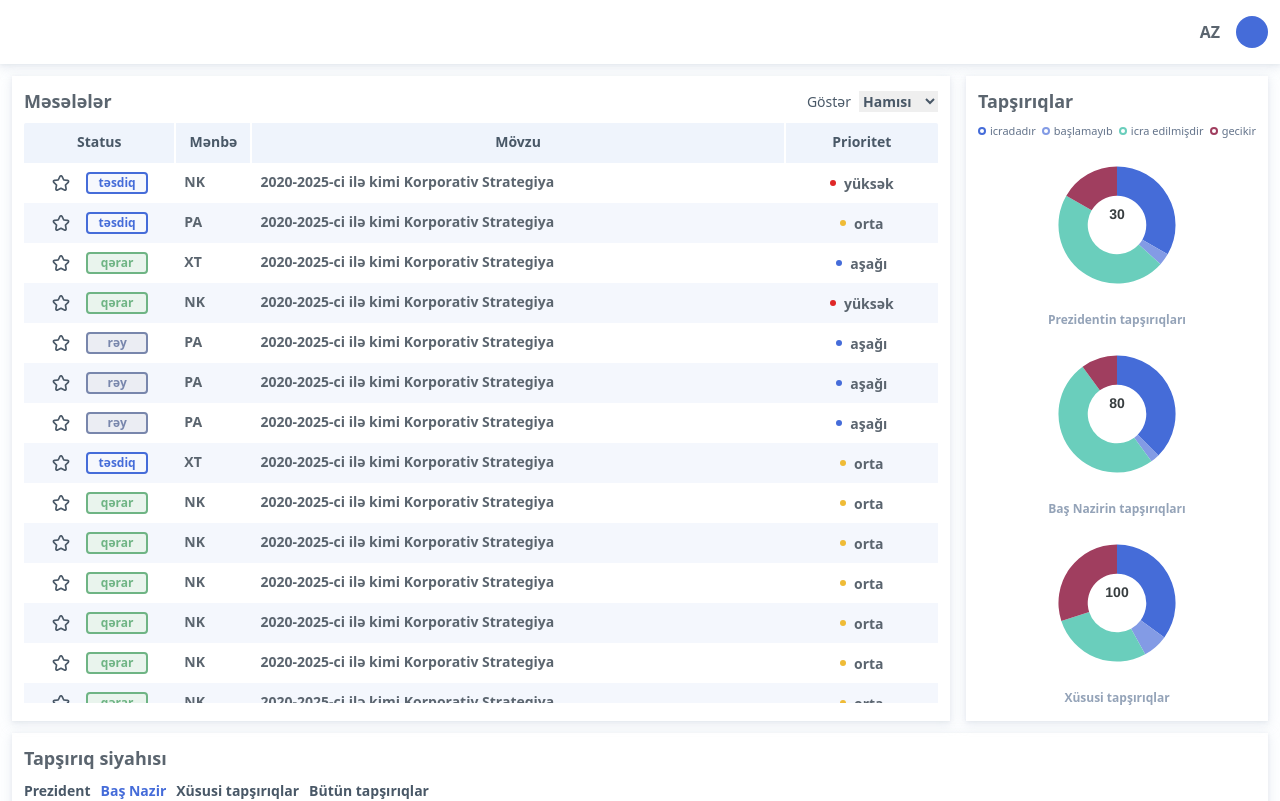
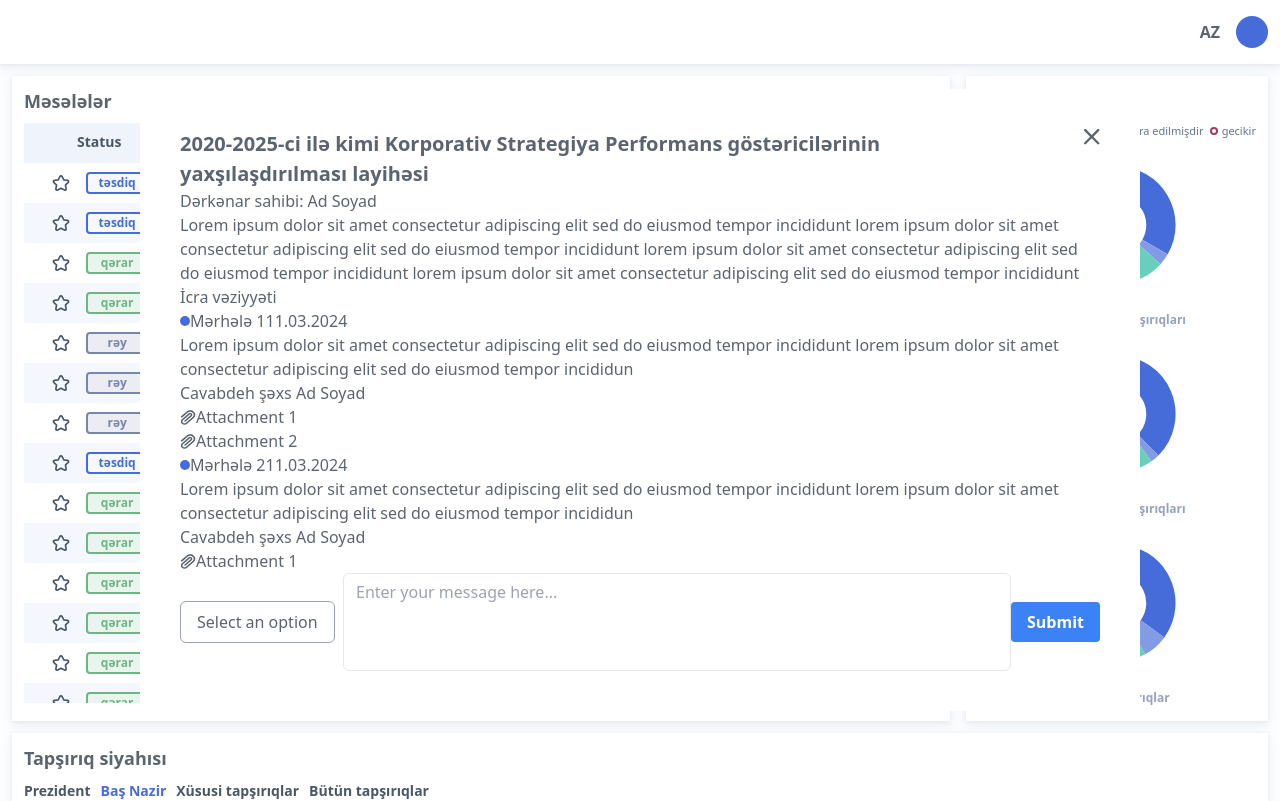
Before and after one commit to RahimliZakir/task-management-project-aih, a React (Vite) app: page / in a window 1280 px wide. Shown: the top 801 px of the page. Built offline with nearby package versions, Linux system fonts and the light colour scheme.

Commit message:
Modal Task Structure Created

```diff
--- a/src/App.tsx
+++ b/src/App.tsx
@@ -2,6 +2,7 @@ import Header from "./components/layouts/Header/Index";
 import ChartTask from "./components/pages/ChartTask/Index";
 import ListTask from "./components/pages/ListTask/Index";
 import SelectedTask from "./components/pages/SelectedTask/Index";
+import ModalTask from "./components/shared/ModalTask/Index";
 
 const App = () => {
   return (
@@ -15,6 +16,7 @@ const App = () => {
           </div>
         </section>
         <ListTask />
+        <ModalTask />
       </main>
     </>
   );
--- a/src/assets/scss/style.scss
+++ b/src/assets/scss/style.scss
@@ -33,8 +33,12 @@ td {
   @apply flex flex-wrap;
 }
 
+.center-non-static {
+  @apply top-1/2 left-1/2 -translate-x-1/2 -translate-y-1/2;
+}
+
 .priority {
-  @apply inline-block rounded-full w-[6px] h-[6px];
+  @apply inline-block rounded-full;
 }
 
 .priority-high {
--- a/src/components/pages/ListTask/Index.tsx
+++ b/src/components/pages/ListTask/Index.tsx
@@ -47,7 +47,7 @@ const ListTask = () => {
 
         <div className="list-task-list">
           <div className="flex items-center">
-            <span className="priority bg-alizarin-crimson-normal"></span>
+            <span className="priority w-[9px] h-[9px] bg-alizarin-crimson-normal"></span>
             <div className="ml-3">
               <h6 className="text-[14px] font-semibold">
                 2022‒2026-cı illər üçün inkişaf Strategiyası
@@ -71,7 +71,7 @@ const ListTask = () => {
         </div>
         <div className="list-task-list">
           <div className="flex items-center">
-            <span className="priority bg-ghost"></span>
+            <span className="priority w-[9px] h-[9px] bg-ghost"></span>
             <div className="ml-3">
               <h6 className="text-[14px] font-semibold">
                 2022‒2026-cı illər üçün inkişaf Strategiyası
@@ -95,7 +95,7 @@ const ListTask = () => {
         </div>
         <div className="list-task-list">
           <div className="flex items-center">
-            <span className="priority bg-royal-blue"></span>
+            <span className="priority w-[9px] h-[9px] bg-royal-blue"></span>
             <div className="ml-3">
               <h6 className="text-[14px] font-semibold">
                 2022‒2026-cı illər üçün inkişaf Strategiyası
@@ -119,7 +119,7 @@ const ListTask = () => {
         </div>
         <div className="list-task-list">
           <div className="flex items-center">
-            <span className="priority bg-ghost"></span>
+            <span className="priority w-[9px] h-[9px] bg-ghost"></span>
             <div className="ml-3">
               <h6 className="text-[14px] font-semibold">
                 2022‒2026-cı illər üçün inkişaf Strategiyası
@@ -143,7 +143,7 @@ const ListTask = () => {
         </div>
         <div className="list-task-list">
           <div className="flex items-center">
-            <span className="priority bg-alizarin-crimson-normal"></span>
+            <span className="priority w-[9px] h-[9px] bg-alizarin-crimson-normal"></span>
             <div className="ml-3">
               <h6 className="text-[14px] font-semibold">
                 2022‒2026-cı illər üçün inkişaf Strategiyası
--- a/src/components/pages/SelectedTask/Index.tsx
+++ b/src/components/pages/SelectedTask/Index.tsx
@@ -128,7 +128,9 @@ const SelectedTask = () => {
                   </td>
                   <td className="selected-task-td w-2/12 font-semibold flex items-center justify-center">
                     <span
-                      className={`${getPriorityType(item.priority.type)} mr-2`}
+                      className={`${getPriorityType(
+                        item.priority.type
+                      )} w-[6px] h-[6px] mr-2`}
                     ></span>
                     {item.priority.content}
                   </td>
--- /dev/null
+++ b/src/components/shared/ModalTask/Index.tsx
@@ -0,0 +1,123 @@
+import times from "../../../assets/svg/times.svg";
+import paperclip from "../../../assets/svg/paperclip.svg";
+
+const ModalTask = () => {
+  return (
+    <div className="fixed center-non-static w-[1000px] z-50">
+      <div className="p-10 bg-white rounded-[4px]">
+        <div className="flex items-start">
+          <div className="w-11/12">
+            <h2 className="font-bold text-[20px]">
+              2020-2025-ci ilə kimi Korporativ Strategiya Performans
+              göstəricilərinin yaxşılaşdırılması layihəsi
+            </h2>
+          </div>
+          <div className="w-1/12 flex justify-end">
+            <div className="w-[16px] cursor-pointer">
+              <img className="w-full h-[16px]" src={times} alt="Times" />
+            </div>
+          </div>
+        </div>
+        <h6>
+          Dərkənar sahibi: <span>Ad Soyad</span>
+        </h6>
+        <p>
+          Lorem ipsum dolor sit amet consectetur adipiscing elit sed do eiusmod
+          tempor incididunt lorem ipsum dolor sit amet consectetur adipiscing
+          elit sed do eiusmod tempor incididunt lorem ipsum dolor sit amet
+          consectetur adipiscing elit sed do eiusmod tempor incididunt lorem
+          ipsum dolor sit amet consectetur adipiscing elit sed do eiusmod tempor
+          incididunt
+        </p>
+
+        <h5>İcra vəziyyəti</h5>
+
+        <div>
+          <div>
+            <div className="flex items-center">
+              <span className="priority priority-low w-[10px] h-[10px]"></span>
+              <h6>Mərhələ 1</h6>
+              <span>11.03.2024</span>
+            </div>
+            <p>
+              Lorem ipsum dolor sit amet consectetur adipiscing elit sed do
+              eiusmod tempor incididunt lorem ipsum dolor sit amet consectetur
+              adipiscing elit sed do eiusmod tempor incididun
+            </p>
+            <h6>
+              Cavabdeh şəxs <span>Ad Soyad</span>
+            </h6>
+            <ul>
+              <li>
+                <a href="#" className="flex items-center">
+                  <div>
+                    <img src={paperclip} alt="Paperclip" />
+                  </div>
+                  <span>Attachment 1</span>
+                </a>
+              </li>
+              <li>
+                <a href="#" className="flex items-center">
+                  <div>
+                    <img src={paperclip} alt="Paperclip" />
+                  </div>
+                  <span>Attachment 2</span>
+                </a>
+              </li>
+            </ul>
+          </div>
+          <div>
+            <div className="flex items-center">
+              <span className="priority priority-low w-[10px] h-[10px]"></span>
+              <h6>Mərhələ 2</h6>
+              <span>11.03.2024</span>
+            </div>
+            <p>
+              Lorem ipsum dolor sit amet consectetur adipiscing elit sed do
+              eiusmod tempor incididunt lorem ipsum dolor sit amet consectetur
+              adipiscing elit sed do eiusmod tempor incididun
+            </p>
+            <h6>
+              Cavabdeh şəxs <span>Ad Soyad</span>
+            </h6>
+            <ul>
+              <li>
+                <a href="#" className="flex items-center">
+                  <div>
+                    <img src={paperclip} alt="Paperclip" />
+                  </div>
+                  <span>Attachment 1</span>
+                </a>
+              </li>
+            </ul>
+          </div>
+        </div>
+
+        <form>
+          <div className="flex items-center justify-center">
+            <select className="appearance-none bg-white border border-gray-400 rounded-md px-4 py-2 mr-2 focus:outline-none focus:border-blue-500">
+              <option value="">Select an option</option>
+              <option value="option1">Option 1</option>
+              <option value="option2">Option 2</option>
+              <option value="option3">Option 3</option>
+            </select>
+            <textarea
+              id="message"
+              className="resize-none border rounded-md w-full px-3 py-2 text-gray-700 leading-tight focus:outline-none focus:border-blue-500"
+              rows={4}
+              placeholder="Enter your message here..."
+            ></textarea>
+            <button
+              type="submit"
+              className="bg-blue-500 hover:bg-blue-700 text-white font-bold py-2 px-4 rounded"
+            >
+              Submit
+            </button>
+          </div>
+        </form>
+      </div>
+    </div>
+  );
+};
+
+export default ModalTask;
```
Also changed, not shown: src/assets/svg/times.svg (added).
